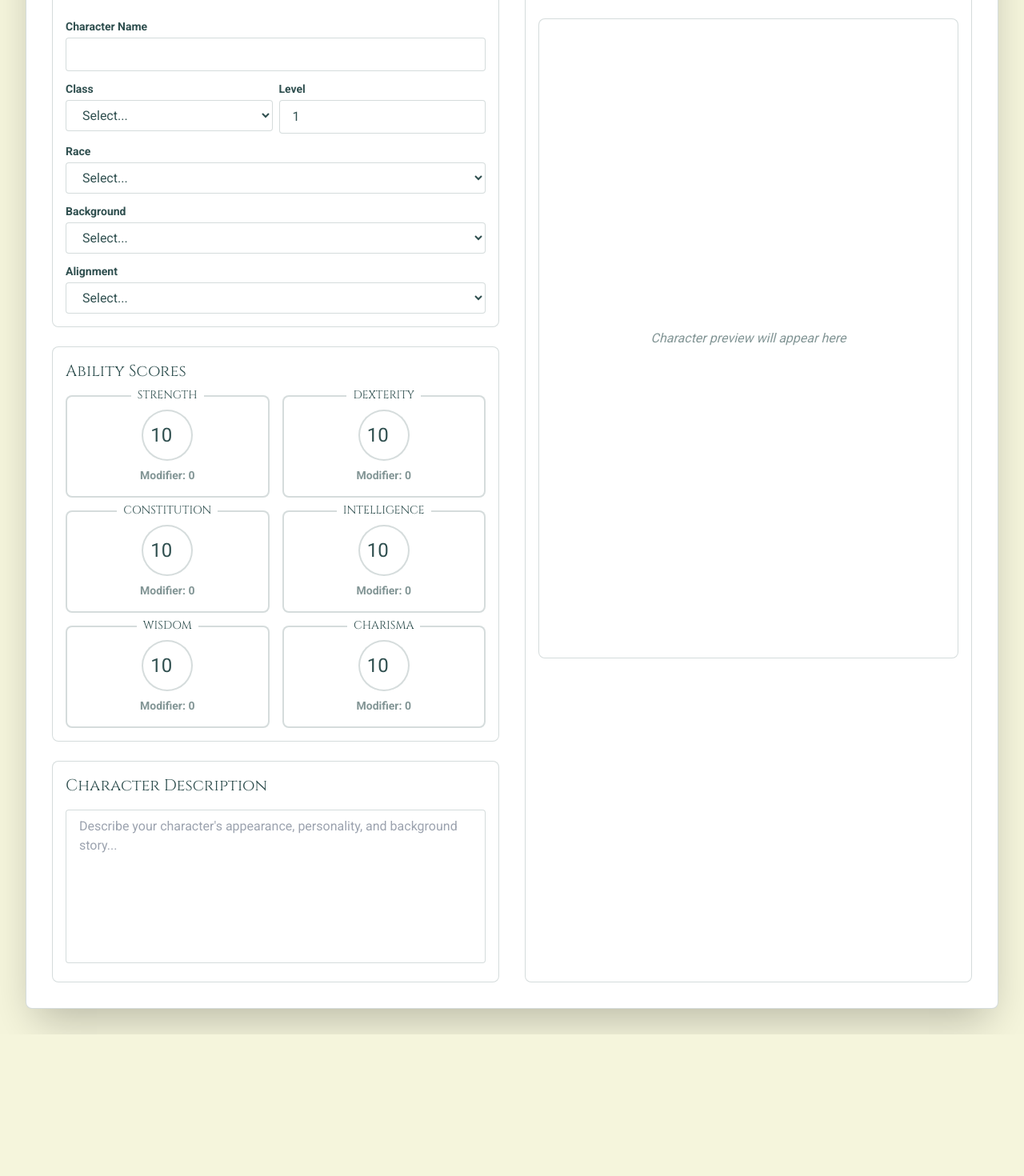
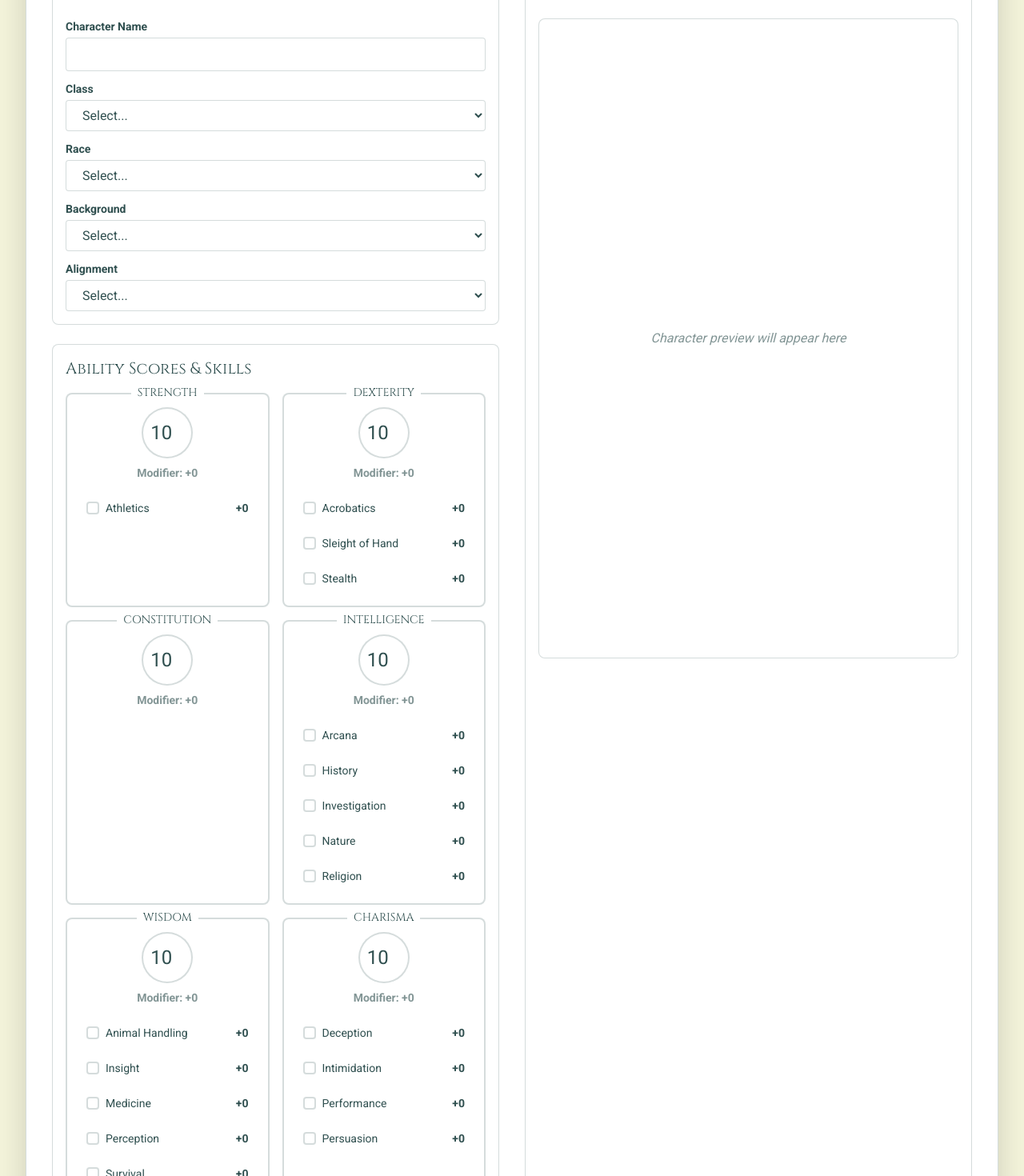
Before and after one commit to JacovkaMana/AMI-NL, a Next.js app in the folder frontend/: page /character-creation in a window 1280 px wide. Shown: the part 260-1730 px from the top of the page at 80% size. Before the commit the page ends 1553 px from the top, so only its background shows below. Built offline with nearby package versions, Linux system fonts and the light colour scheme.

Commit message:
sprint 2 form additionals

```diff
--- a/frontend/src/components/LoginModal.js
+++ b/frontend/src/components/LoginModal.js
@@ -1,15 +1,27 @@
 import React, { useState } from 'react';
 import Modal from 'react-modal';
+import { authService } from '../services/auth';
+import { useRouter } from 'next/router';
 
 const LoginModal = ({ isOpen, onRequestClose }) => {
+  const router = useRouter();
   const [formData, setFormData] = useState({
     email: '',
     password: '',
   });
+  const [error, setError] = useState('');
 
-  const handleSubmit = (e) => {
+  const handleSubmit = async (e) => {
     e.preventDefault();
-    // Handle login logic here
+    setError('');
+
+    try {
+      await authService.login(formData);
+      onRequestClose();
+      router.push('/character-creation'); // or wherever you want to redirect after login
+    } catch (err) {
+      setError(err.message);
+    }
   };
 
   return (
@@ -32,6 +44,12 @@ const LoginModal = ({ isOpen, onRequestClose }) => {
           </div>
 
           <form onSubmit={handleSubmit} className="space-y-4">
+            {error && (
+              <div className="p-3 bg-red-500/10 border border-red-500 rounded text-red-500 text-sm">
+                {error}
+              </div>
+            )}
+
             <div>
               <label className="block text-sm font-roboto font-bold mb-1 text-[var(--color-text-secondary)]">
                 Email
--- a/frontend/src/components/RegisterModal.js
+++ b/frontend/src/components/RegisterModal.js
@@ -1,17 +1,43 @@
 import React, { useState } from 'react';
 import Modal from 'react-modal';
+import { authService } from '../services/auth';
+import { useRouter } from 'next/router';
 
 const RegisterModal = ({ isOpen, onRequestClose }) => {
+  const router = useRouter();
   const [formData, setFormData] = useState({
     username: '',
     email: '',
     password: '',
     confirmPassword: '',
   });
+  const [error, setError] = useState('');
 
-  const handleSubmit = (e) => {
+  const handleSubmit = async (e) => {
     e.preventDefault();
-    // Handle registration logic here
+    setError('');
+
+    if (formData.password !== formData.confirmPassword) {
+      setError('Passwords do not match');
+      return;
+    }
+
+    try {
+      // Remove confirmPassword before sending to API
+      const { confirmPassword, ...registrationData } = formData;
+      await authService.register(registrationData);
+
+      // After successful registration, log them in
+      await authService.login({
+        email: formData.email,
+        password: formData.password,
+      });
+
+      onRequestClose();
+      router.push('/character-creation'); // or wherever you want to redirect after registration
+    } catch (err) {
+      setError(err.message);
+    }
   };
 
   return (
@@ -34,6 +60,12 @@ const RegisterModal = ({ isOpen, onRequestClose }) => {
           </div>
 
           <form onSubmit={handleSubmit} className="space-y-4">
+            {error && (
+              <div className="p-3 bg-red-500/10 border border-red-500 rounded text-red-500 text-sm">
+                {error}
+              </div>
+            )}
+
             <div>
               <label className="block text-sm font-roboto font-bold mb-1 text-[var(--color-text-secondary)]">
                 Username
--- a/frontend/src/pages/character-creation.js
+++ b/frontend/src/pages/character-creation.js
@@ -6,11 +6,31 @@ const RACE_OPTIONS = ['Human', 'Elf', 'Dwarf', 'Orc'];
 const BACKGROUND_OPTIONS = ['Noble', 'Criminal', 'Folk Hero', 'Sage'];
 const ALIGNMENT_OPTIONS = ['Lawful Good', 'Neutral Good', 'Chaotic Good', 'Lawful Neutral', 'True Neutral', 'Chaotic Neutral', 'Lawful Evil', 'Neutral Evil', 'Chaotic Evil'];
 
+const SKILLS = {
+  acrobatics: { stat: 'dexterity', name: 'Acrobatics' },
+  'animal-handling': { stat: 'wisdom', name: 'Animal Handling' },
+  arcana: { stat: 'intelligence', name: 'Arcana' },
+  athletics: { stat: 'strength', name: 'Athletics' },
+  deception: { stat: 'charisma', name: 'Deception' },
+  history: { stat: 'intelligence', name: 'History' },
+  insight: { stat: 'wisdom', name: 'Insight' },
+  intimidation: { stat: 'charisma', name: 'Intimidation' },
+  investigation: { stat: 'intelligence', name: 'Investigation' },
+  medicine: { stat: 'wisdom', name: 'Medicine' },
+  nature: { stat: 'intelligence', name: 'Nature' },
+  perception: { stat: 'wisdom', name: 'Perception' },
+  performance: { stat: 'charisma', name: 'Performance' },
+  persuasion: { stat: 'charisma', name: 'Persuasion' },
+  religion: { stat: 'intelligence', name: 'Religion' },
+  'sleight-of-hand': { stat: 'dexterity', name: 'Sleight of Hand' },
+  stealth: { stat: 'dexterity', name: 'Stealth' },
+  survival: { stat: 'wisdom', name: 'Survival' }
+};
+
 const CharacterCreation = () => {
   const [character, setCharacter] = useState({
     name: '',
     class: '',
-    level: 1,
     background: '',
     race: '',
     alignment: '',
@@ -24,7 +44,26 @@ const CharacterCreation = () => {
       wisdom: 10,
       charisma: 10,
     },
+    proficiencies: Object.keys(SKILLS).reduce((acc, skill) => ({
+      ...acc,
+      [skill]: false
+    }), {})
   });
+
+  const [isSubmitting, setIsSubmitting] = useState(false);
+  const [error, setError] = useState(null);
+
+  const calculateModifier = (value) => Math.floor((value - 10) / 2);
+
+  const handleProficiencyToggle = (skillName) => {
+    setCharacter(prev => ({
+      ...prev,
+      proficiencies: {
+        ...prev.proficiencies,
+        [skillName]: !prev.proficiencies[skillName]
+      }
+    }));
+  };
 
   const handleChange = (e) => {
     const { name, value, type } = e.target;
@@ -45,7 +84,11 @@ const CharacterCreation = () => {
     }));
   };
 
-  const StatBox = ({ stat, value, onChange }) => (
+  const StatBox = ({ stat, value, onChange, character, skills, onProficiencyToggle }) => {
+    const modifier = calculateModifier(value);
+    const relatedSkills = Object.entries(skills).filter(([_, skill]) => skill.stat === stat.toLowerCase());
+
+    return (
       <div className="relative flex flex-col items-center p-4 border-2 border-[var(--color-border)] rounded-lg bg-[var(--color-bg-secondary)]">
         <label className="absolute -top-3 bg-[var(--color-bg-secondary)] px-2 text-sm font-cinzel text-[var(--color-text-primary)] uppercase">
           {stat}
@@ -58,15 +101,92 @@ const CharacterCreation = () => {
           className="w-16 h-16 text-2xl text-center border-2 border-[var(--color-border)] rounded-full bg-[var(--color-bg-secondary)] text-[var(--color-text-primary)] focus:outline-none focus:ring-2 focus:ring-[var(--color-accent)]"
         />
         <span className="mt-2 text-sm font-roboto font-bold text-[var(--color-text-secondary)]">
-        Modifier: {Math.floor((value - 10) / 2)}
+          Modifier: {modifier >= 0 ? `+${modifier}` : modifier}
+        </span>
+
+        {/* Skills Section */}
+        <div className="mt-4 w-full space-y-2">
+          {relatedSkills.map(([skillId, { name }]) => {
+            const isProficient = character.proficiencies[skillId];
+            const totalBonus = modifier + (isProficient ? 2 : 0);
+
+            return (
+              <div
+                key={skillId}
+                className="flex items-center space-x-2 p-2 rounded hover:bg-[var(--color-bg-hover)] text-left"
+              >
+                <input
+                  type="checkbox"
+                  checked={isProficient}
+                  onChange={() => onProficiencyToggle(skillId)}
+                  className="w-4 h-4 rounded cursor-pointer
+                    appearance-none border-2 border-[var(--color-border)]
+                    bg-[var(--color-bg-secondary)]
+                    checked:bg-[var(--color-accent)]
+                    checked:border-[var(--color-accent)]
+                    hover:border-[var(--color-accent)]
+                    transition-colors duration-200
+                    relative
+                    before:content-['✓']
+                    before:absolute
+                    before:top-1/2
+                    before:left-1/2
+                    before:-translate-x-1/2
+                    before:-translate-y-1/2
+                    before:text-white
+                    before:text-xs
+                    before:opacity-0
+                    checked:before:opacity-100
+                    focus:ring-2
+                    focus:ring-[var(--color-accent)]
+                    focus:ring-offset-0"
+                />
+                <span className="font-roboto text-sm text-[var(--color-text-primary)] flex-1">
+                  {name}
+                </span>
+                <span className="font-roboto font-bold text-sm text-[var(--color-text-primary)]">
+                  {totalBonus >= 0 ? `+${totalBonus}` : totalBonus}
                 </span>
               </div>
             );
+          })}
+        </div>
+      </div>
+    );
+  };
+
+  const handleSubmit = async (e) => {
+    e.preventDefault();
+    setIsSubmitting(true);
+    setError(null);
+
+    try {
+      const response = await fetch('http://localhost:8000/api/characters/', {
+        method: 'POST',
+        headers: {
+          'Content-Type': 'application/json',
+        },
+        body: JSON.stringify(character),
+      });
+
+      if (!response.ok) {
+        throw new Error('Failed to create character');
+      }
+
+      const data = await response.json();
+      alert('Character created successfully!');
+
+    } catch (err) {
+      setError(err.message);
+    } finally {
+      setIsSubmitting(false);
+    }
+  };
 
   return (
     <Layout>
       <div className="py-8 px-4">
-        <div className="max-w-7xl mx-auto bg-[var(--color-bg-secondary)] rounded-lg shadow-2xl border border-[var(--color-border)] p-8">
+        <form onSubmit={handleSubmit} className="max-w-7xl mx-auto bg-[var(--color-bg-secondary)] rounded-lg shadow-2xl border border-[var(--color-border)] p-8">
           <div className="text-center mb-8">
             <h1 className="text-4xl font-cinzel text-[var(--color-text-primary)] border-b-2 border-[var(--color-border)] pb-2">
               Character Creation
@@ -92,29 +212,19 @@ const CharacterCreation = () => {
                   </div>
 
                   <div className="grid grid-cols-2 gap-2">
-                    <div>
+                    <div className="col-span-2">
                       <label className="block text-sm font-roboto font-bold mb-1 text-slate-gray">Class</label>
                       <select
                         name="class"
                         value={character.class}
                         onChange={handleChange}
-                        className="input-field"
+                        className="input-field w-full"
                       >
                         <option value="">Select...</option>
                         {CLASS_OPTIONS.map(option => (
                           <option key={option} value={option}>{option}</option>
                         ))}
                       </select>
-                    </div>
-                    <div>
-                      <label className="block text-sm font-roboto font-bold mb-1 text-slate-gray">Level</label>
-                      <input
-                        type="number"
-                        name="level"
-                        value={character.level}
-                        onChange={handleChange}
-                        className="input-field"
-                      />
                     </div>
                   </div>
 
@@ -142,7 +252,7 @@ const CharacterCreation = () => {
 
               {/* Ability Scores Section */}
               <div className="bg-[var(--color-bg-secondary)] rounded-lg p-4 border border-[var(--color-border)]">
-                <h2 className="text-xl font-cinzel text-[var(--color-text-primary)] mb-4">Ability Scores</h2>
+                <h2 className="text-xl font-cinzel text-[var(--color-text-primary)] mb-4">Ability Scores & Skills</h2>
                 <div className="grid grid-cols-2 gap-4">
                   {Object.entries(character.stats).map(([stat, value]) => (
                     <StatBox
@@ -150,6 +260,9 @@ const CharacterCreation = () => {
                       stat={stat}
                       value={value}
                       onChange={handleStatChange}
+                      character={character}
+                      skills={SKILLS}
+                      onProficiencyToggle={handleProficiencyToggle}
                     />
                   ))}
                 </div>
@@ -179,7 +292,22 @@ const CharacterCreation = () => {
               </div>
             </div>
           </div>
+
+          <div className="mt-6 space-y-4">
+            {error && (
+              <div className="text-red-500 text-sm font-roboto text-center">
+                {error}
               </div>
+            )}
+            <button
+              type="submit"
+              disabled={isSubmitting}
+              className="w-full py-3 px-6 bg-[var(--color-accent)] hover:bg-[var(--color-accent-hover)] text-white font-bold rounded-lg shadow-lg transition duration-200 ease-in-out transform hover:-translate-y-1 disabled:opacity-50 disabled:cursor-not-allowed disabled:hover:translate-y-0"
+            >
+              {isSubmitting ? 'Creating Character...' : 'Create Character'}
+            </button>
+          </div>
+        </form>
       </div>
     </Layout>
   );
--- /dev/null
+++ b/frontend/src/services/auth.js
@@ -0,0 +1,48 @@
+const API_URL = 'http://localhost:8000/api';
+
+export const authService = {
+  async login(credentials) {
+    try {
+      const response = await fetch(`${API_URL}/auth/login`, {
+        method: 'POST',
+        headers: {
+          'Content-Type': 'application/json',
+        },
+        body: JSON.stringify(credentials),
+      });
+
+      if (!response.ok) {
+        const error = await response.json();
+        throw new Error(error.detail || 'Login failed');
+      }
+
+      const data = await response.json();
+      localStorage.setItem('token', data.access_token);
+      return data;
+    } catch (error) {
+      throw error;
+    }
+  },
+
+  async register(userData) {
+    try {
+      const response = await fetch(`${API_URL}/auth/register`, {
+        method: 'POST',
+        headers: {
+          'Content-Type': 'application/json',
+        },
+        body: JSON.stringify(userData),
+      });
+
+      if (!response.ok) {
+        const error = await response.json();
+        throw new Error(error.detail || 'Registration failed');
+      }
+
+      const data = await response.json();
+      return data;
+    } catch (error) {
+      throw error;
+    }
+  },
+};
```
Also changed, not shown: 2 other files (tests, documents, lock files or other folders). Lines whose indentation alone changed are shown as unchanged.
